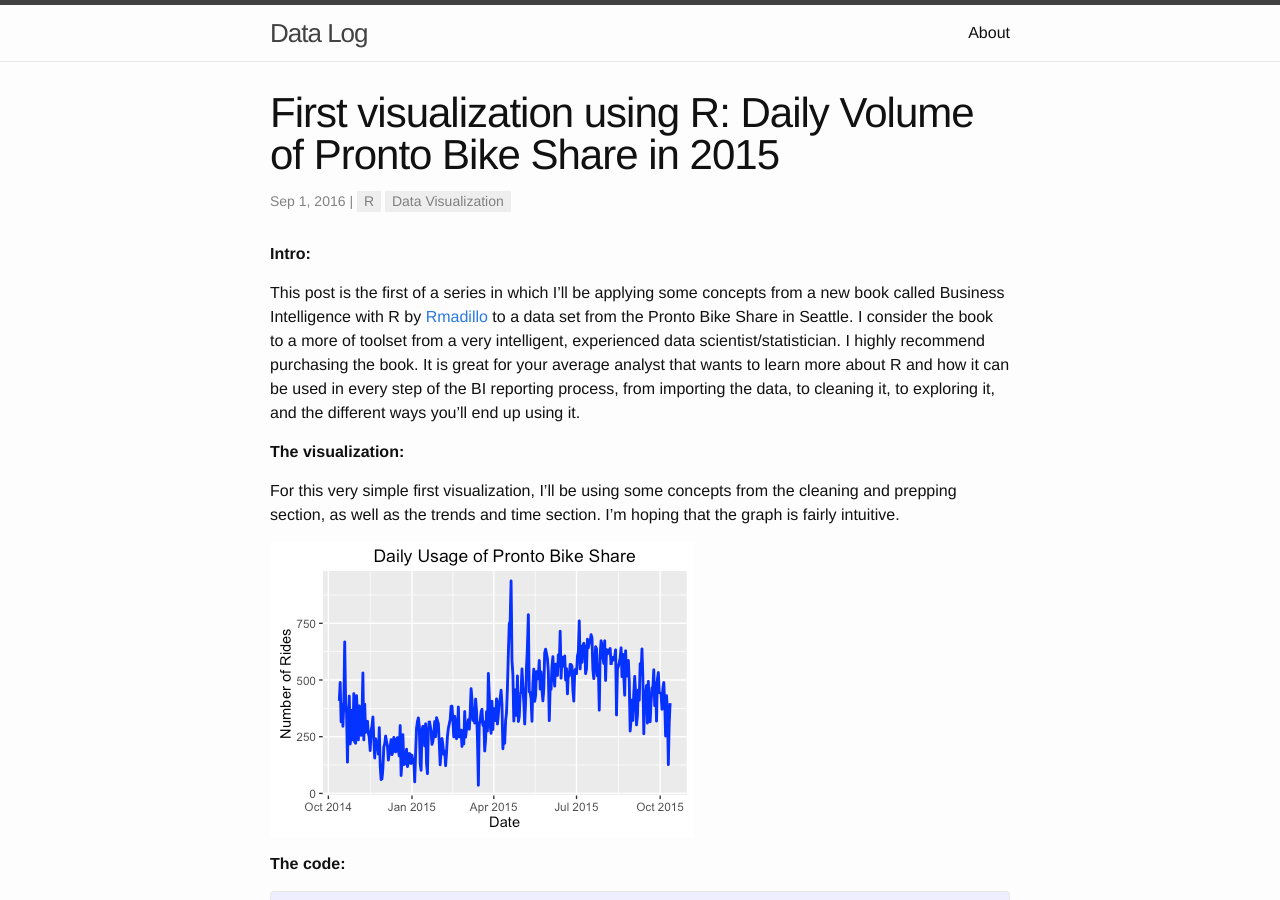
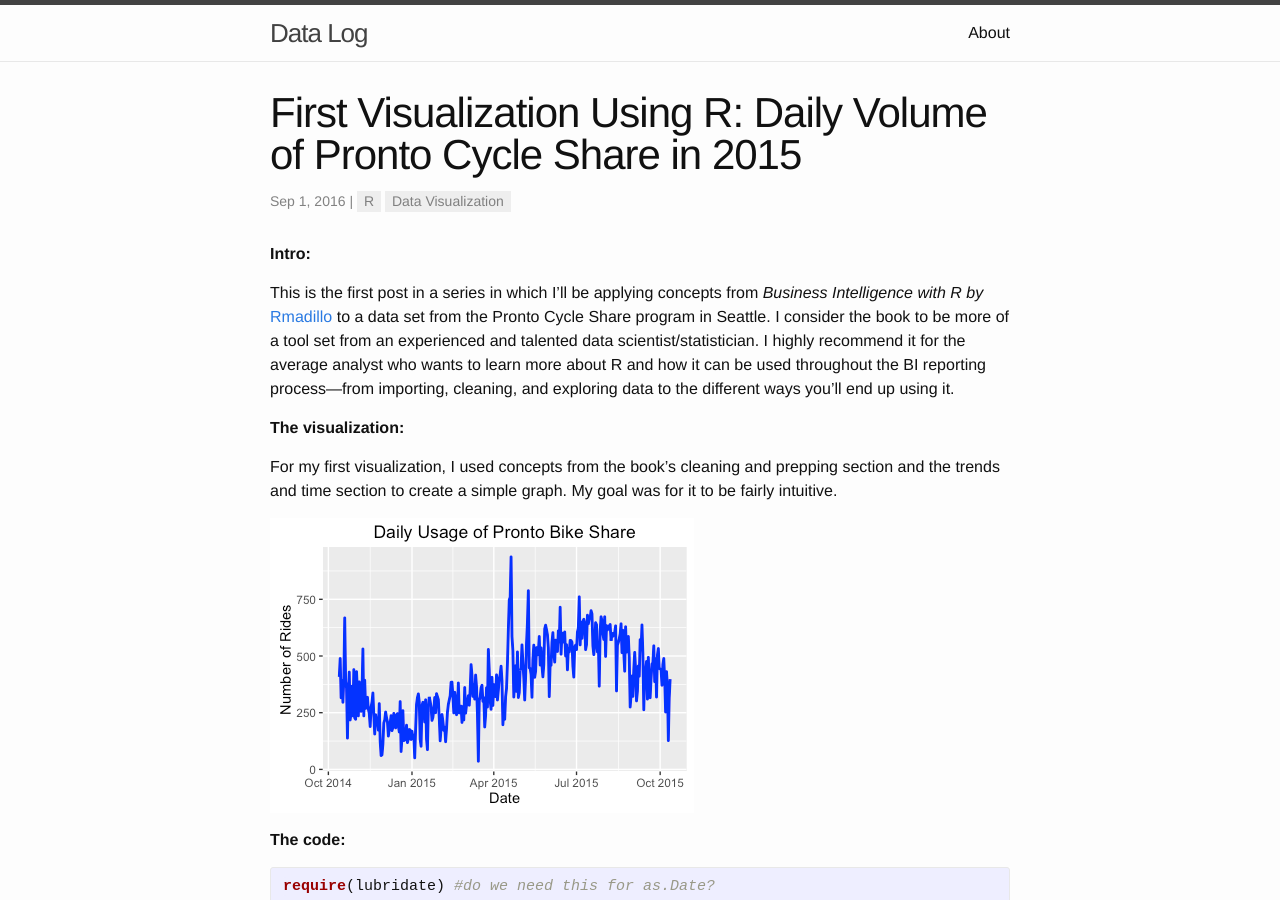
Before and after one commit to johntilelli/johntilelli.github.io, a Jekyll site: the page built from _posts/2016-09-01-first-r-visualization.markdown, in a window 1280 px wide and 900 px high. Built offline with Jekyll 4.4.1, drawn with Linux system fonts in a browser that asks for light colours; comment, search, counter and statistics services are not loaded; some of the changed text lies outside the part shown.

Commit message:
Update 2016-09-01-first-r-visualization.markdown

```diff
--- a/_posts/2016-09-01-first-r-visualization.markdown
+++ b/_posts/2016-09-01-first-r-visualization.markdown
@@ -1,6 +1,6 @@
 ---
 layout: post
-title:  "First visualization using R: Daily Volume of Pronto Bike Share in 2015"
+title:  "First Visualization Using R: Daily Volume of Pronto Cycle Share in 2015"
 date:   2016-09-01 00:34:00 -0700
 categories: blog update
 tags: [R, Data Visualization]
@@ -8,12 +8,11 @@
 
 <b> Intro: </b>
 
-
-This post is the first of a series in which I’ll be applying some concepts from a new book called Business Intelligence with R by [Rmadillo](https://twitter.com/healthstatsdude) to a data set from the Pronto Bike Share in Seattle. I consider the book to a more of toolset from a very intelligent, experienced data scientist/statistician. I highly recommend purchasing the book. It is great for your average analyst that wants to learn more about R and how it can be used in every step of the BI reporting process, from importing the data, to cleaning it, to exploring it, and the different ways you’ll end up using it.
+This is the first post in a series in which I’ll be applying concepts from <i>Business Intelligence with R by</i> [Rmadillo](https://twitter.com/healthstatsdude) to a data set from the Pronto Cycle Share program in Seattle. I consider the book to be more of a tool set from an experienced and talented data scientist/statistician. I highly recommend it for the average analyst who wants to learn more about R and how it can be used throughout the BI reporting process—from importing, cleaning, and exploring data to the different ways you’ll end up using it.
 
 <b> The visualization: </b>
 
-For this very simple first visualization, I’ll be using some concepts from the cleaning and prepping section, as well as the trends and time section. I’m hoping that the graph is fairly intuitive.
+For my first visualization, I used concepts from the book’s cleaning and prepping section and the trends and time section to create a simple graph. My goal was for it to be fairly intuitive.
 
 ![Picture of Week 32 Makeover Monday](http://johntilelli.com/first_graph_in_R.png)
 
@@ -52,12 +51,11 @@
 {% endhighlight %}
 
 <b> The data: </b>
-
-The data comes from the [Data Challenge](https://www.prontocycleshare.com/datachallenge) from a Bike Share Service called Pronto. The winners of last year’s contest are amazing - the entries are definitely worth checking out.
+The data comes from the [Pronto Data Challenge](https://www.prontocycleshare.com/datachallenge). The winners’ entries are amazing and definitely worth checking out.
 
 <b> Conclusion: </b>
 
-I think the graph, as simple as it is, does a good job at explaining what it set out to do – display volume of the bike share program in Seattle over time. There are clearly a lot of improvements in the analysis of the bikeshare program in Seattle - for example, correlation with weather patterns/seasons, breakdown of volume or average time spent riding by weekday, etc. But hey, you have to start somewhere right?
+As simple as the graph is, it does a good job achieving what I set out to do: display the volume of the bike sharing program over time. There are clearly a lot of improvements I could make to my analysis of the bike sharing program, such as the correlation with weather patterns and seasons, breakdown of volume, or average time spent riding by day of week. But hey, you have to start somewhere, right?
 
 
 
```
